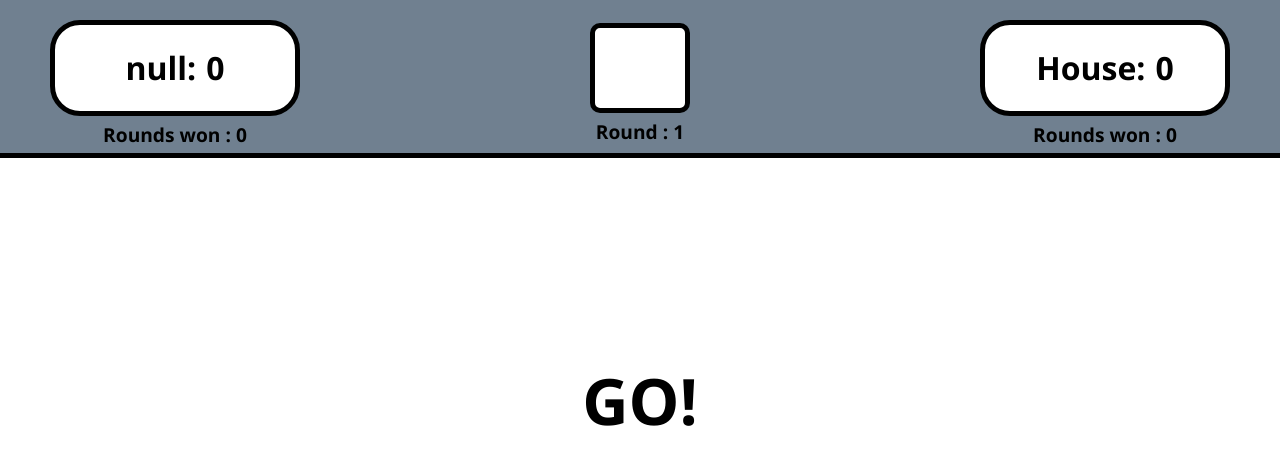
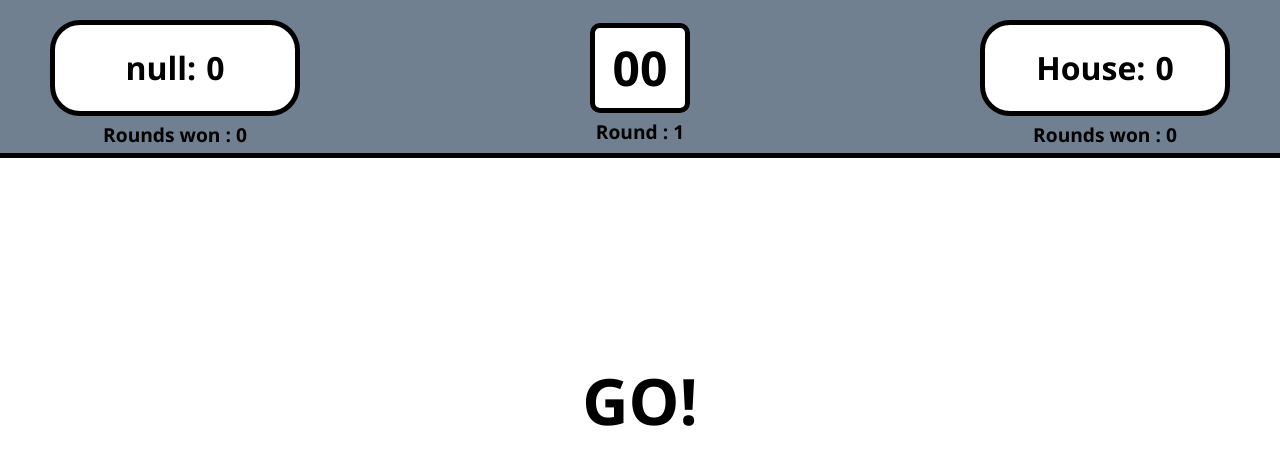
Before and after one commit to G-Just/Reaction-time-game, a plain HTML site: page game.html in a window 1280 px wide. Drawn offline with Linux system fonts and the light colour scheme.

Commit message:
Removing timer template

```diff
--- a/game.html
+++ b/game.html
@@ -26,7 +26,7 @@
       </div>
 
       <div id="roundInfo">
-        <h1 id="timer"></h1>
+        <h1 id="timer">00</h1>
         <p id="round">Round :</p>
       </div>
       <div class="metaContainer">
```
